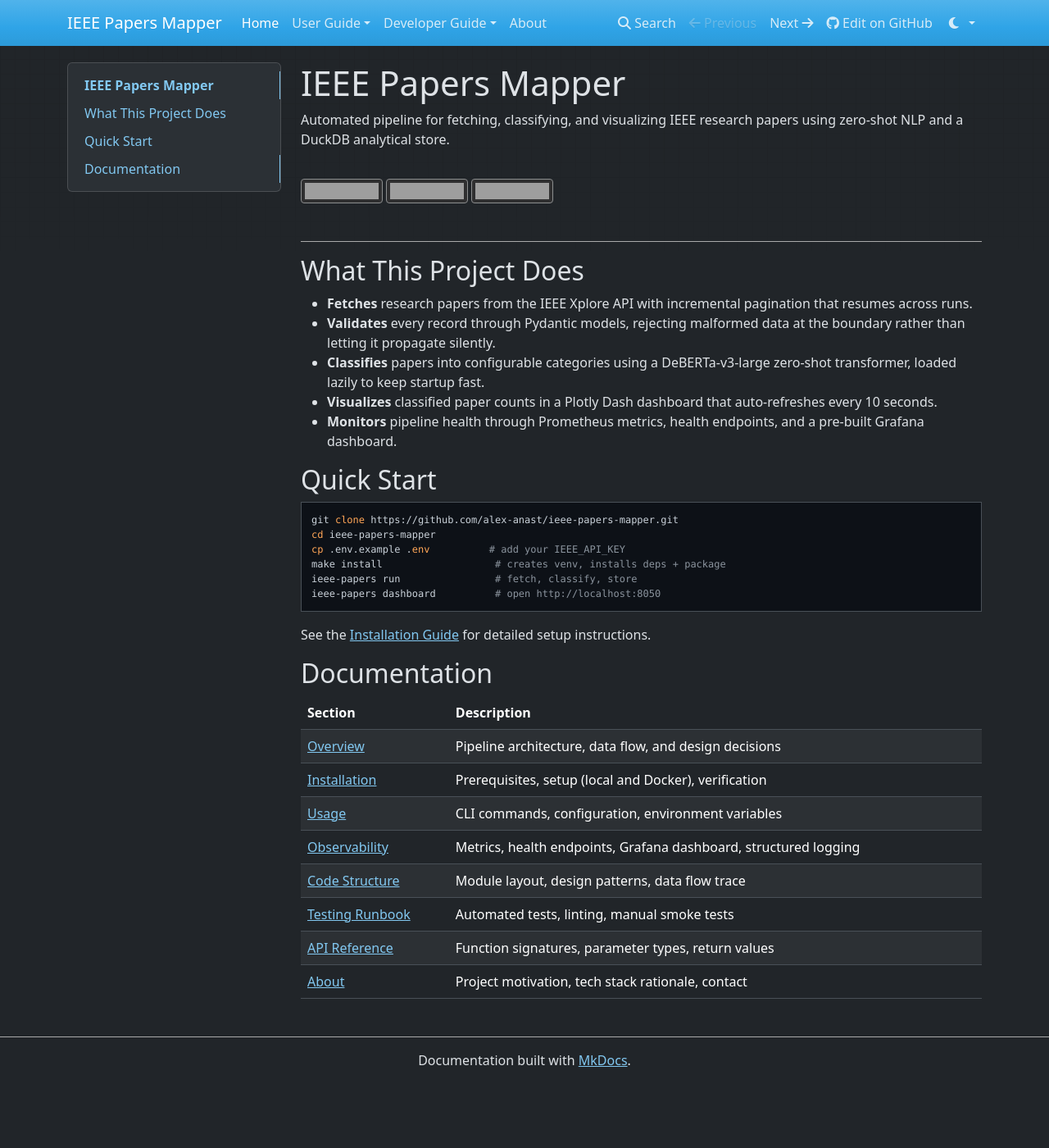
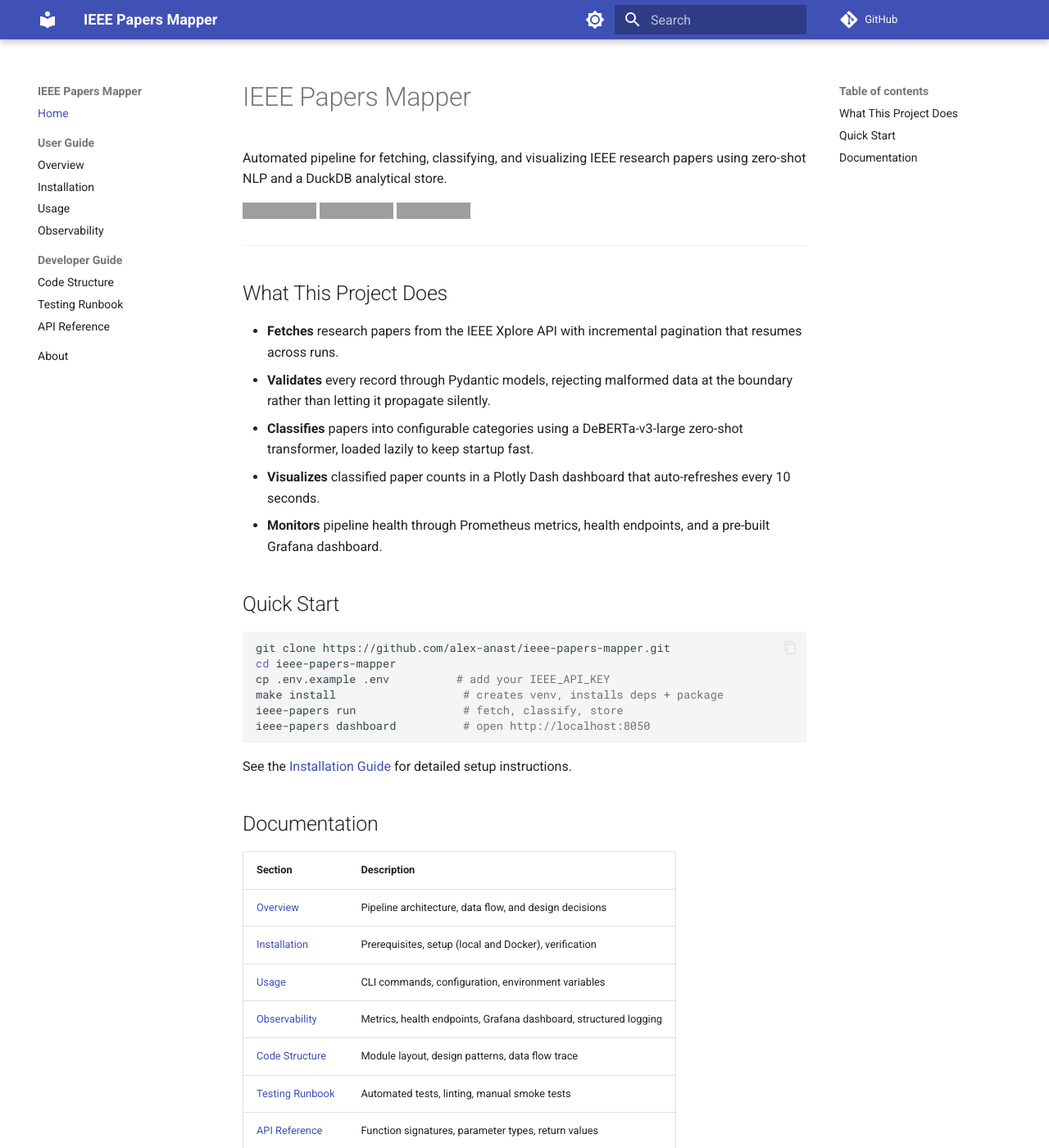
Before and after one commit to alex-anast/ieee-papers-mapper, an MkDocs documentation site: the page built from docs/index.md, in a window 1280 px wide and 1400 px high. Shown: the whole window at 82% size. Built offline with MkDocs 1.6.1 and Material for MkDocs 9.7.7, drawn with Linux system fonts in a browser that asks for light colours; nearby versions of some CDN libraries; comment, search, counter and statistics services are not loaded; some of the changed text lies outside the part shown; grey boxes are pictures that could not be loaded.

Commit message:
docs: switch to Material theme with Mermaid support, add dashboard screenshot

```diff
--- a/mkdocs.yml
+++ b/mkdocs.yml
@@ -1,12 +1,40 @@
 site_name: IEEE Papers Mapper
 
 theme:
-  name: mkdocs
-  color_mode: dark
-  user_color_mode_toggle: true
+  name: material
+  palette:
+    - scheme: default
+      primary: indigo
+      accent: indigo
+      toggle:
+        icon: material/brightness-7
+        name: Switch to dark mode
+    - scheme: slate
+      primary: indigo
+      accent: indigo
+      toggle:
+        icon: material/brightness-4
+        name: Switch to light mode
+  features:
+    - navigation.sections
+    - navigation.expand
+    - content.code.copy
 
 repo_url: https://github.com/alex-anast/ieee-papers-mapper
 # site_url: https://alex-anast.github.io/ieee-papers-mapper
+
+markdown_extensions:
+  - pymdownx.superfences:
+      custom_fences:
+        - name: mermaid
+          class: mermaid
+          format: !!python/name:pymdownx.superfences.fence_code_format
+  - pymdownx.highlight:
+      anchor_linenums: true
+  - pymdownx.tabbed:
+      alternate_style: true
+  - admonition
+  - tables
 
 nav:
   - Home: index.md
```
Also changed, not shown: README.md (+2 -0 lines), docs/assets/dashboard_screenshot.png (added).
